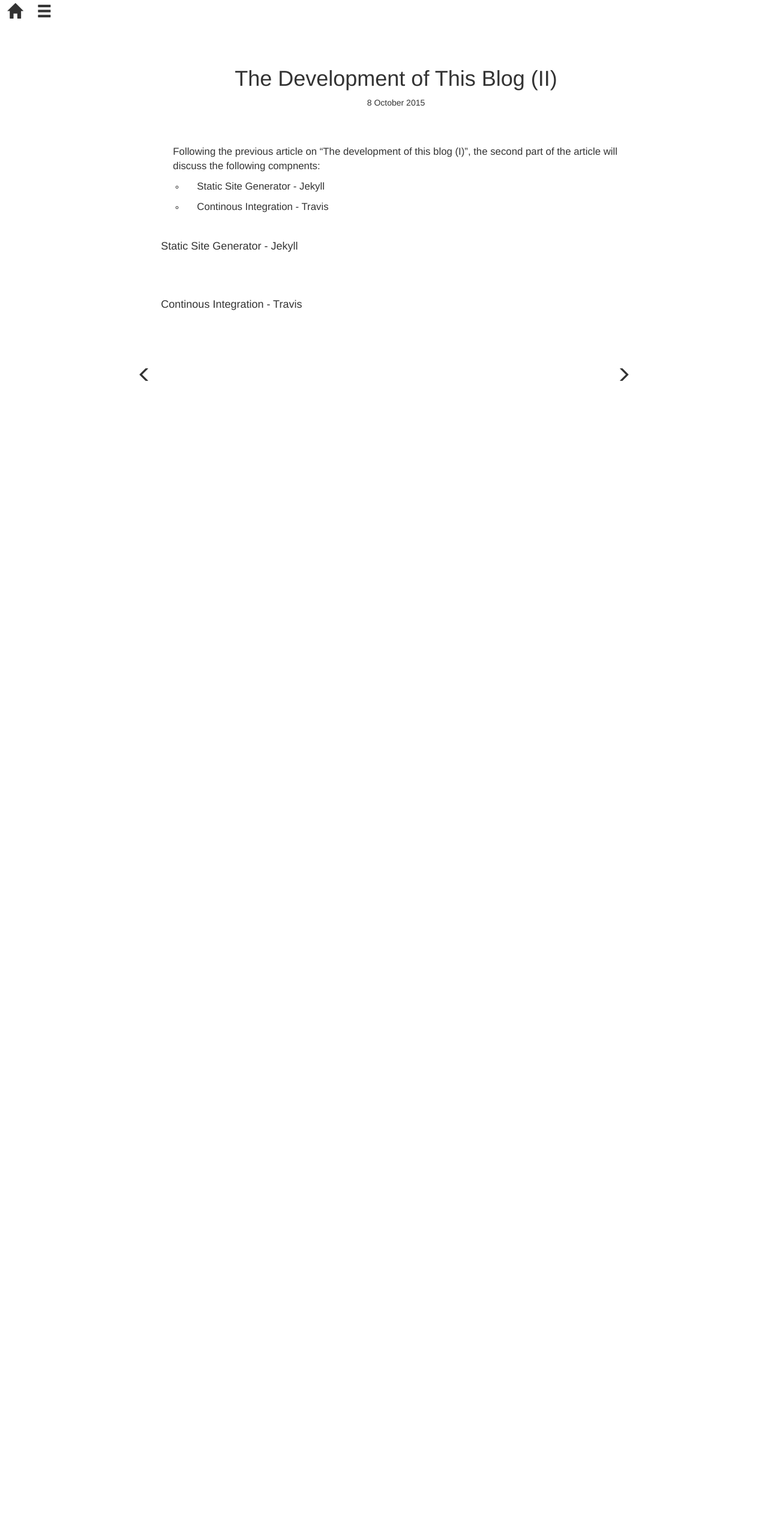
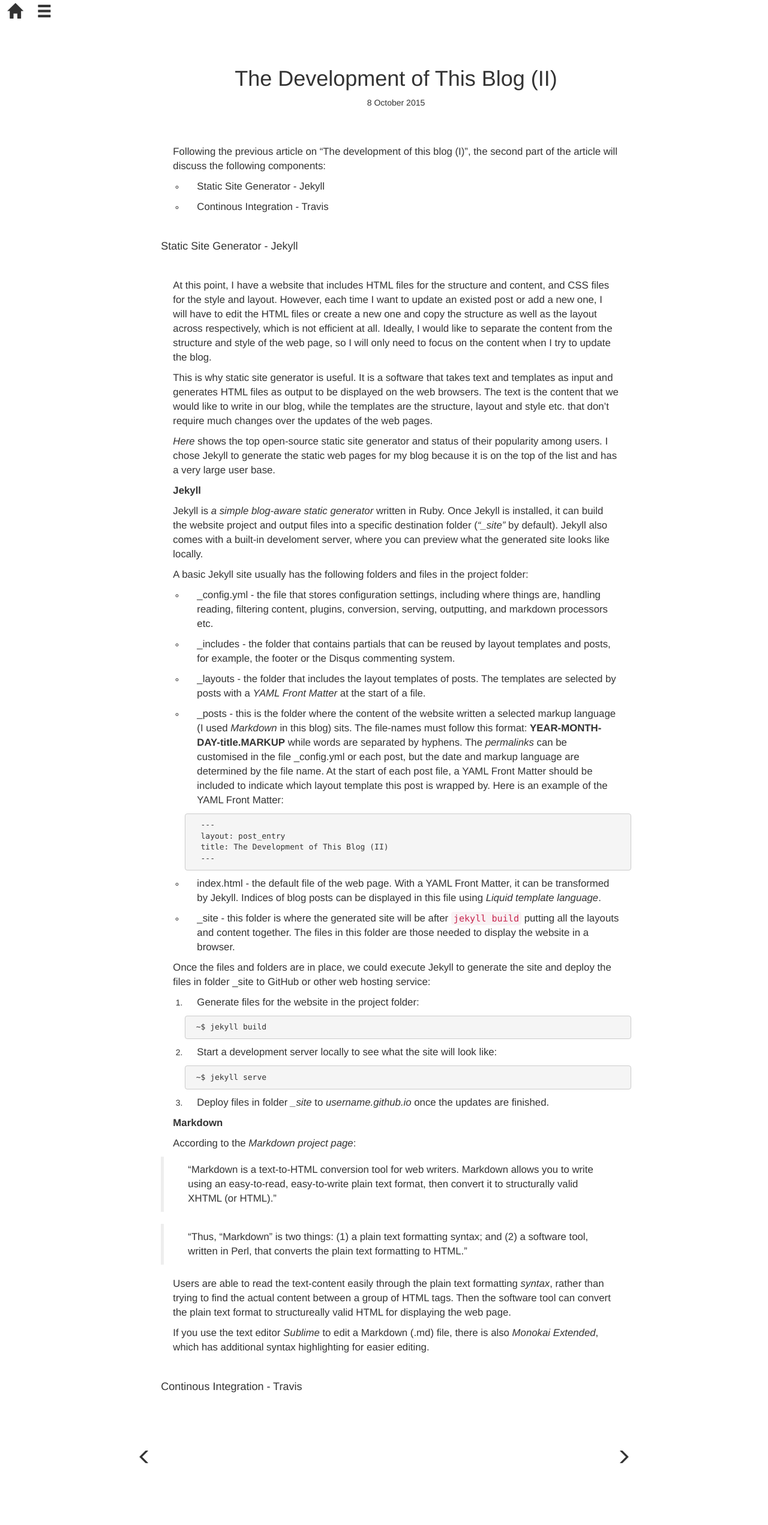
Before and after one commit to francesliang/francesliang.github.io, a Jekyll site: the page built from _posts/2015-10-08-the-development-of-this-blog-(II).md, in a window 1280 px wide. Shown: the whole page at 60% size. Built offline with Jekyll 4.4.1, drawn with Linux system fonts in a browser that asks for light colours; nearby versions of some CDN libraries; comment, search, counter and statistics services are not loaded; before the commit the page ends 900 px from its top, so only the background shows below that.

Commit message:
updated second post

````diff
--- a/_posts/2015-10-08-the-development-of-this-blog-(II).md
+++ b/_posts/2015-10-08-the-development-of-this-blog-(II).md
@@ -3,7 +3,7 @@ layout: post_entry
 title: The Development of This Blog (II)
 ---
 
-Following the previous article on "The development of this blog (I)", the second part of the article will discuss the following compnents:
+Following the previous article on "The development of this blog (I)", the second part of the article will discuss the following components:
 
 * [Static Site Generator - Jekyll](#static-site-generator)
 
@@ -16,6 +16,63 @@ Following the previous article on "The development of this blog (I)", the second
 
 <br>
 
+At this point, I have a website that includes HTML files for the structure and content, and CSS files for the style and layout. However, each time I want to update an existed post or add a new one, I will have to edit the HTML files or create a new one and copy the structure as well as the layout across respectively, which is not efficient at all. Ideally, I would like to separate the content from the structure and style of the web page, so I will only need to focus on the content when I try to update the blog.
+
+This is why static site generator is useful. It is a software that takes text and templates as input and generates HTML files as output to be displayed on the web browsers. The text is the content that we would like to write in our blog, while the templates are the structure, layout and style etc. that don't require much changes over the updates of the web pages.
+
+[*Here*](https://www.staticgen.com/) shows the top open-source static site generator and status of their popularity among users. I chose Jekyll to generate the static web pages for my blog because it is on the top of the list and has a very large user base.
+
+**Jekyll**
+
+Jekyll is [*a simple blog-aware static generator*](http://jekyllrb.com/docs/home/) written in Ruby. Once Jekyll is installed, it can build the website project and output files into a specific destination folder (*"_site"* by default). Jekyll also comes with a built-in develoment server, where you can preview what the generated site looks like locally.
+
+A basic Jekyll site usually has the following folders and files in the project folder:
+
++ _config.yml - the file that stores configuration settings, including where things are, handling reading, filtering content, plugins, conversion, serving, outputting, and markdown processors etc.
+
++ _includes - the folder that contains partials that can be reused by layout templates and posts, for example, the footer or the Disqus commenting system.
+
++ _layouts - the folder that includes the layout templates of posts. The templates are selected by posts with a [*YAML Front Matter*](http://jekyllrb.com/docs/frontmatter/) at the start of a file.
+
++ _posts - this is the folder where the content of the website written a selected markup language (I used *Markdown* in this blog) sits. The file-names must follow this format: **YEAR-MONTH-DAY-title.MARKUP** while words are separated by hyphens. The [*permalinks*](http://jekyllrb.com/docs/permalinks/) can be customised in the file _config.yml or each post, but the date and markup language are determined by the file name. At the start of each post file, a YAML Front Matter should be included to indicate which layout template this post is wrapped by. Here is an example of the YAML Front Matter:
+
+		---
+		layout: post_entry
+		title: The Development of This Blog (II)
+		---
+
++ index.html - the default file of the web page. With a YAML Front Matter, it can be transformed by Jekyll. Indices of blog posts can be displayed in this file using [*Liquid template language*](https://docs.shopify.com/themes/liquid-documentation/basics).
+
++ _site - this folder is where the generated site will be after ```jekyll build``` putting all the layouts and content together. The files in this folder are those needed to display the website in a browser.
+
+Once the files and folders are in place, we could execute Jekyll to generate the site and deploy the files in folder _site to GitHub or other web hosting service:
+
+1. Generate files for the website in the project folder:
+
+	```
+	~$ jekyll build
+	```
+
+2. Start a development server locally to see what the site will look like:
+
+	```
+	~$ jekyll serve
+	```
+
+3. Deploy files in folder *_site* to *username.github.io* once the updates are finished.
+
+**Markdown**
+
+According to the [*Markdown project page*](https://daringfireball.net/projects/markdown/):
+
+>"Markdown is a text-to-HTML conversion tool for web writers. Markdown allows you to write using an easy-to-read, easy-to-write plain text format, then convert it to structurally valid XHTML (or HTML)."
+
+>"Thus, “Markdown” is two things: (1) a plain text formatting syntax; and (2) a software tool, written in Perl, that converts the plain text formatting to HTML."
+
+Users are able to read the text-content easily through the plain text formatting [*syntax*](https://daringfireball.net/projects/markdown/syntax), rather than trying to find the actual content between a group of HTML tags. Then the software tool can convert the plain text format to structureally valid HTML for displaying the web page.
+
+If you use the text editor [*Sublime*](http://www.sublimetext.com/) to edit a Markdown (.md) file, there is also [*Monokai Extended*](https://github.com/jonschlinkert/sublime-monokai-extended), which has additional syntax highlighting for easier editing.
+
 <br>
 
 #### <a name="continous-integration"></a>Continous Integration - Travis
--- a/css/style.css
+++ b/css/style.css
@@ -65,6 +65,14 @@ span.glyphicon{
 	padding-top: 100px;
 }
 
+pre {
+	text-align: left
+}
+
+blockquote{
+	font-size: 100%;
+}
+
 footer{
 	width: 100%;
 	text-align: center;
````
Also changed, not shown: 5 other files.
